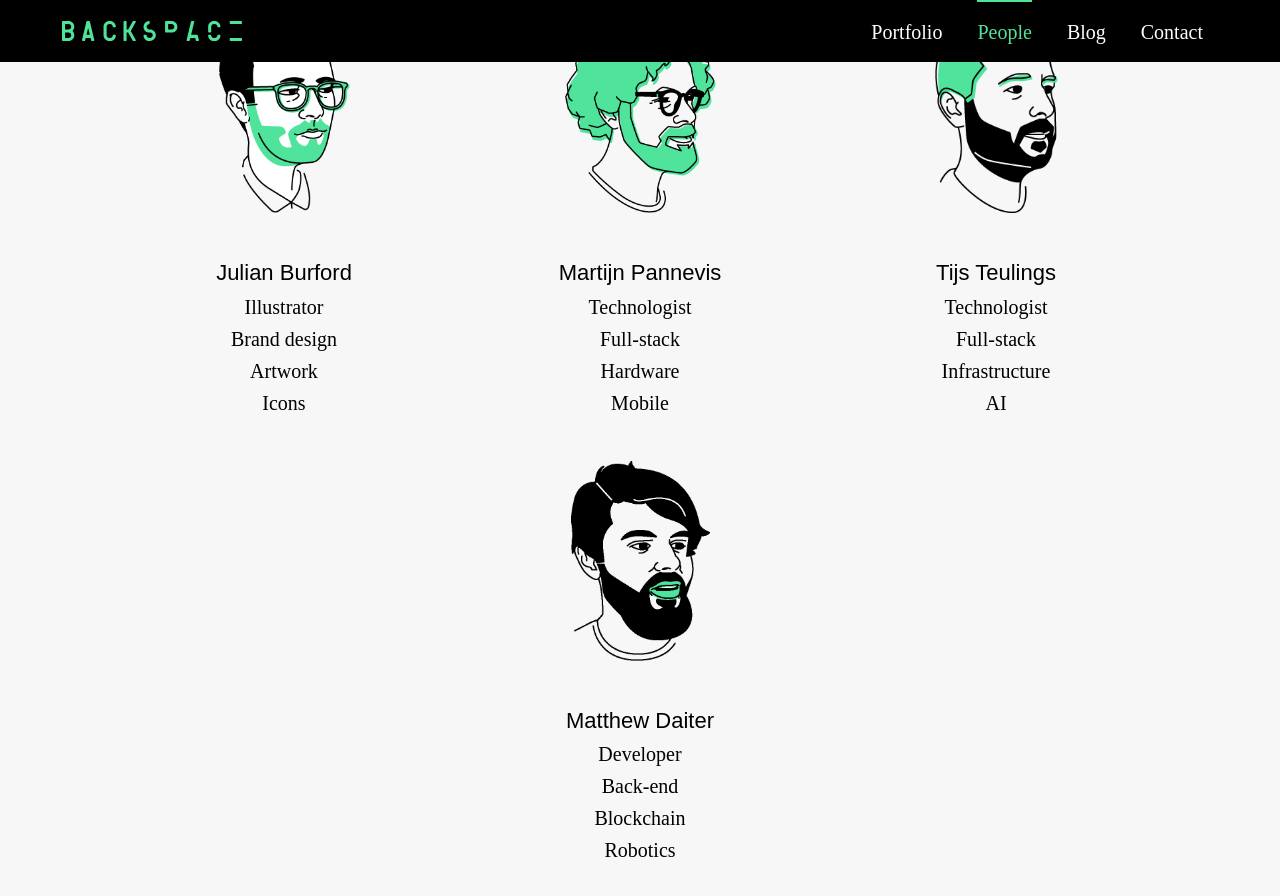
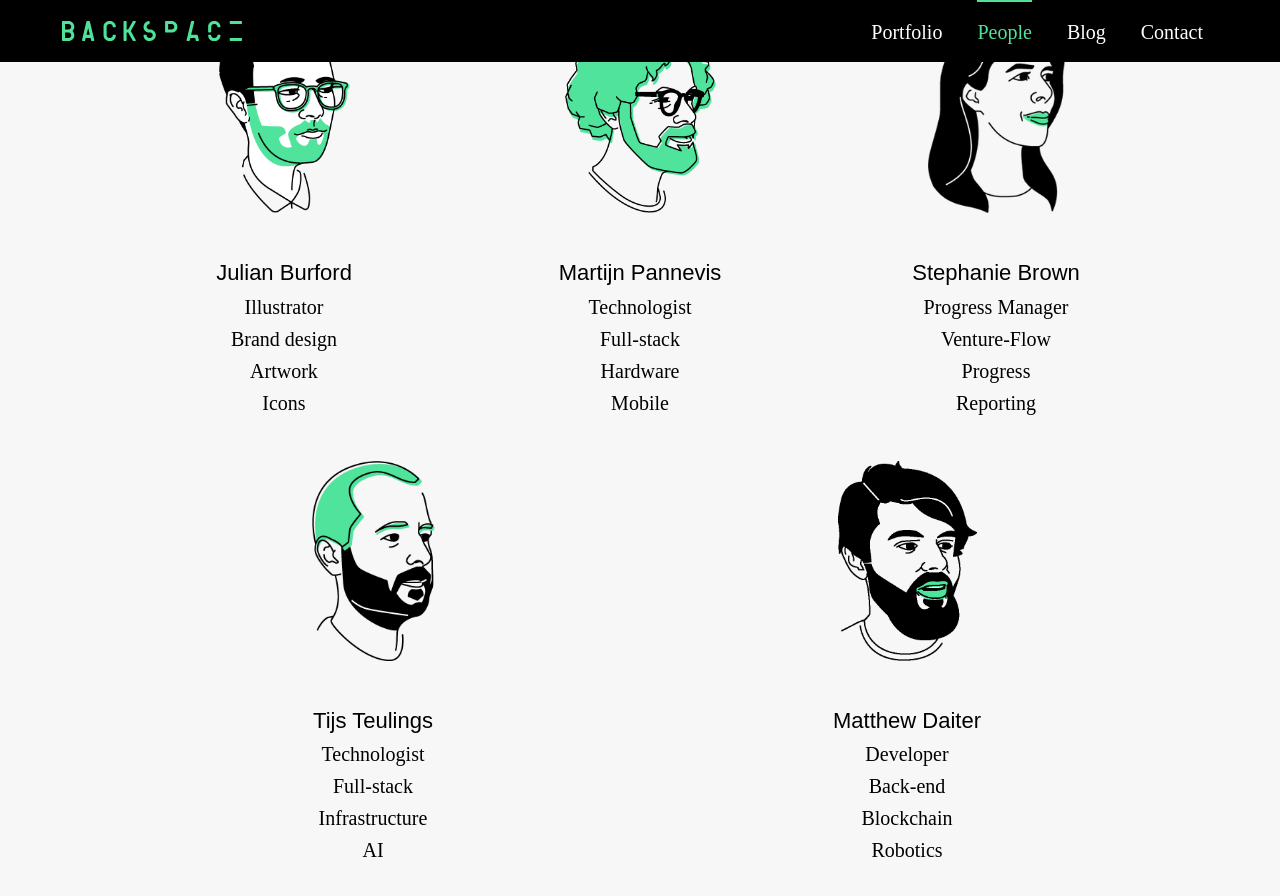
Before and after one commit to backspacehq/backspacehq.github.io, a Jekyll site: the page built from people/index.html, in a window 1280 px wide and 900 px high, scrolled down 1383 px. Shown: the top 896 px of the window. Built offline with Jekyll 4.4.1, drawn with Linux system fonts in a browser that asks for light colours; comment, search, counter and statistics services are not loaded.

Commit message:
added stephanie

```diff
--- a/people/index.html
+++ b/people/index.html
@@ -92,6 +92,21 @@ title: People
             <li>Full-stack</li>
             <li>Hardware</li>
             <li>Mobile</li>
+          </ul>
+        </div>
+      </div>
+
+      <div class="grid-item">
+        <div class="grid-item-img" style="background-image: url(/img/content/people/stephanie-brown.png)">
+          Stephanie Brown
+        </div>
+         <div class="grid-item-desc">
+          <ul>
+            <li class="name">Stephanie Brown</li>
+            <li class="role">Progress Manager</li>
+            <li>Venture-Flow</li>
+            <li>Progress</li>
+            <li>Reporting</li>
           </ul>
         </div>
       </div>
```
Also changed, not shown: img/content/people/stephanie-brown.png (added).
